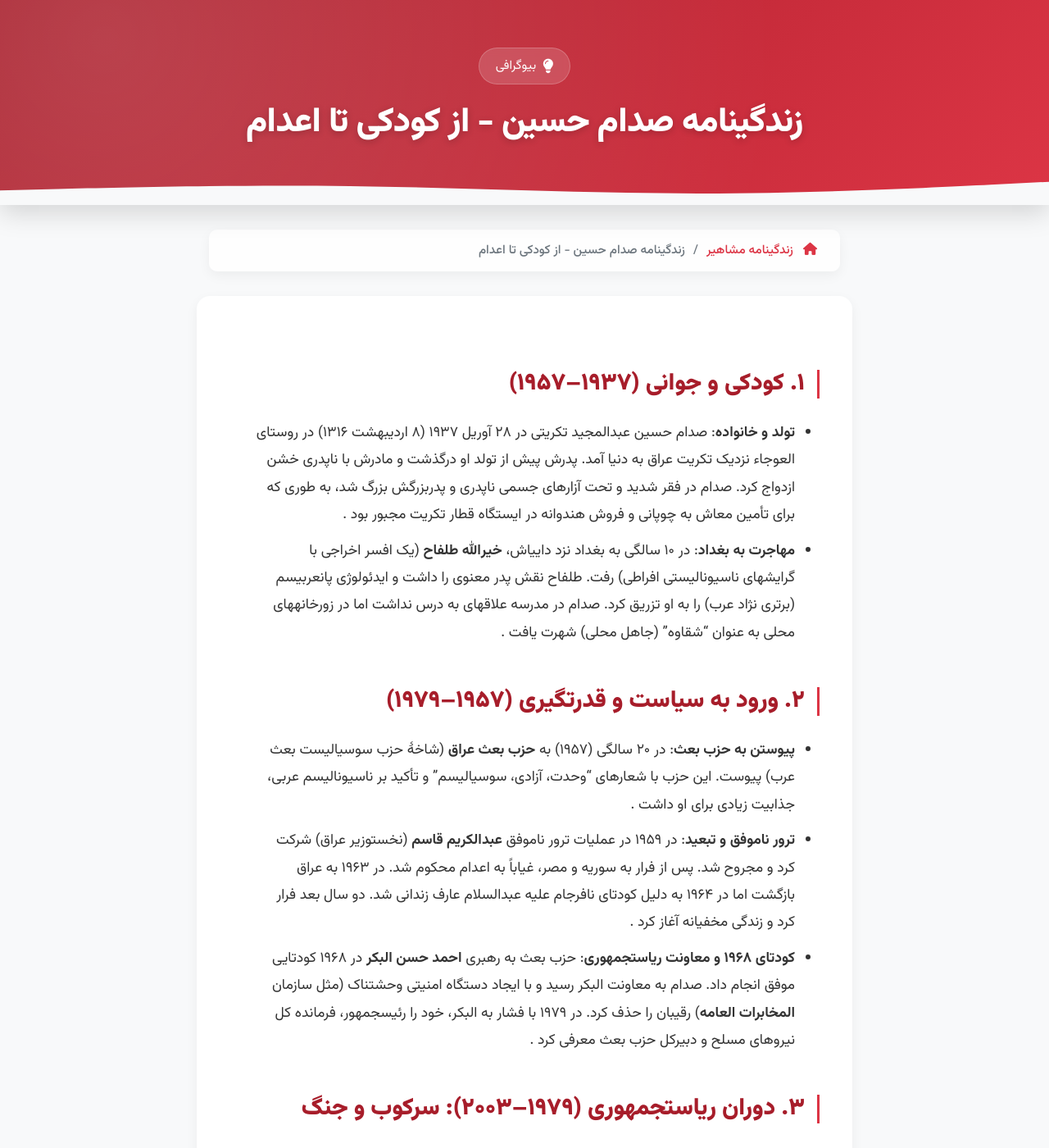
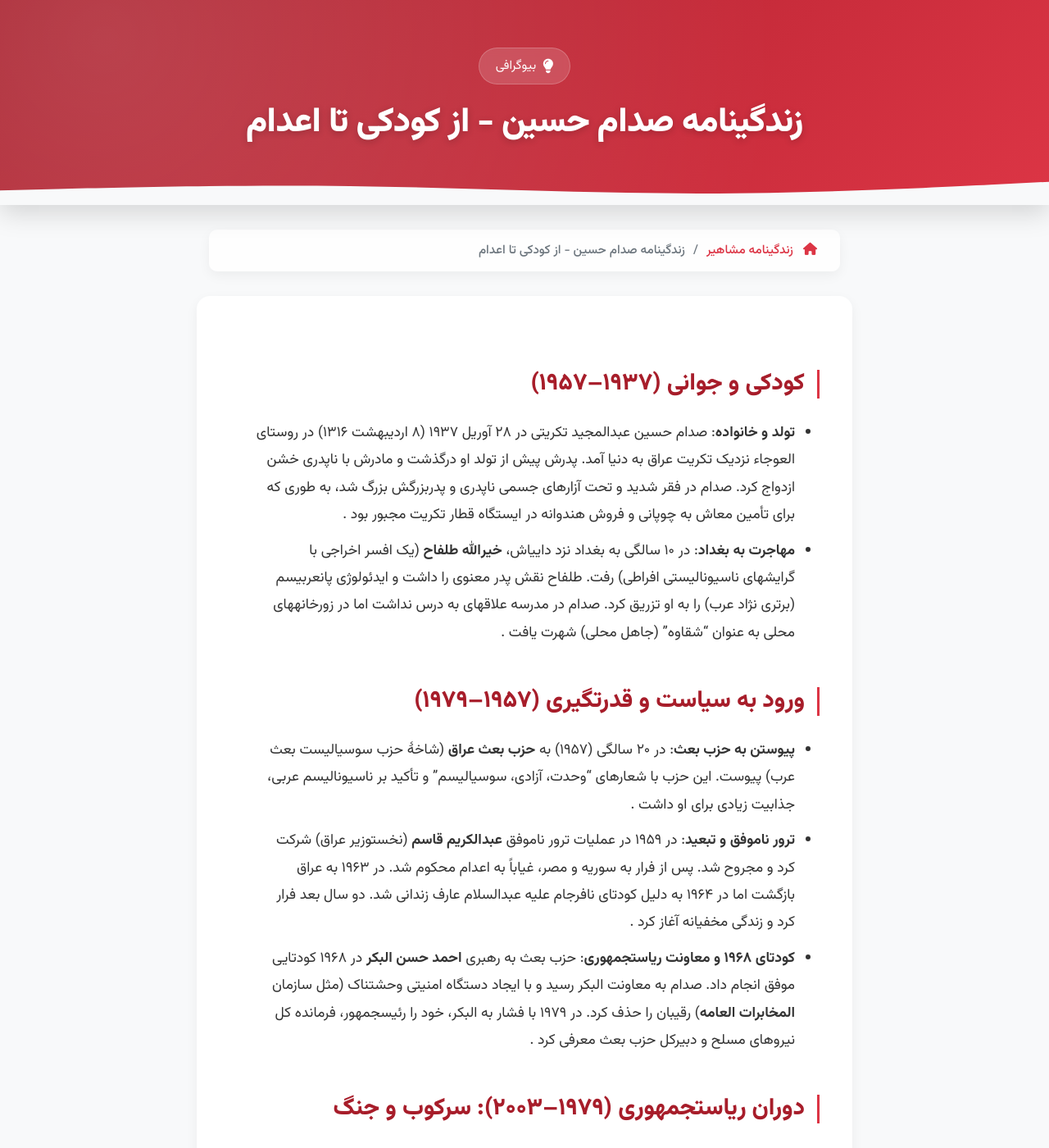
Before and after one commit to darkblog/darkblog.github.io, a Jekyll site: the page built from _posts/2025-7-3-34.md, in a window 1280 px wide and 1400 px high. Shown: the whole window at 82% size. Built offline with Jekyll 4.4.1, drawn with Linux system fonts in a browser that asks for light colours; some of the changed text lies outside the part shown.

Commit message:
Update 2025-7-3-34.md

```diff
--- a/_posts/2025-7-3-34.md
+++ b/_posts/2025-7-3-34.md
@@ -3,16 +3,16 @@ layout: post
 title: زندگینامه صدام حسین - از کودکی تا اعدام
 ---
 
-## **۱. کودکی و جوانی (۱۹۳۷–۱۹۵۷)**
+## کودکی و جوانی (۱۹۳۷–۱۹۵۷)
 - **تولد و خانواده**: صدام حسین عبدالمجید تکریتی در ۲۸ آوریل ۱۹۳۷ (۸ اردیبهشت ۱۳۱۶) در روستای العوجاء نزدیک تکریت عراق به دنیا آمد. پدرش پیش از تولد او درگذشت و مادرش با ناپدری خشن ازدواج کرد. صدام در فقر شدید و تحت آزارهای جسمی ناپدری و پدربزرگش بزرگ شد، به طوری که برای تأمین معاش به چوپانی و فروش هندوانه در ایستگاه قطار تکریت مجبور بود .
 - **مهاجرت به بغداد**: در ۱۰ سالگی به بغداد نزد داییاش، **خیرالله طلفاح** (یک افسر اخراجی با گرایشهای ناسیونالیستی افراطی) رفت. طلفاح نقش پدر معنوی را داشت و ایدئولوژی پانعربیسم (برتری نژاد عرب) را به او تزریق کرد. صدام در مدرسه علاقهای به درس نداشت اما در زورخانههای محلی به عنوان "شقاوه" (جاهل محلی) شهرت یافت .
 
-## **۲. ورود به سیاست و قدرتگیری (۱۹۵۷–۱۹۷۹)**
+## ورود به سیاست و قدرتگیری (۱۹۵۷–۱۹۷۹)
 - **پیوستن به حزب بعث**: در ۲۰ سالگی (۱۹۵۷) به **حزب بعث عراق** (شاخهٔ حزب سوسیالیست بعث عرب) پیوست. این حزب با شعارهای "وحدت، آزادی، سوسیالیسم" و تأکید بر ناسیونالیسم عربی، جذابیت زیادی برای او داشت .
 - **ترور ناموفق و تبعید**: در ۱۹۵۹ در عملیات ترور ناموفق **عبدالکریم قاسم** (نخستوزیر عراق) شرکت کرد و مجروح شد. پس از فرار به سوریه و مصر، غیاباً به اعدام محکوم شد. در ۱۹۶۳ به عراق بازگشت اما در ۱۹۶۴ به دلیل کودتای نافرجام علیه عبدالسلام عارف زندانی شد. دو سال بعد فرار کرد و زندگی مخفیانه آغاز کرد .
 - **کودتای ۱۹۶۸ و معاونت ریاستجمهوری**: حزب بعث به رهبری **احمد حسن البکر** در ۱۹۶۸ کودتایی موفق انجام داد. صدام به معاونت البکر رسید و با ایجاد دستگاه امنیتی وحشتناک (مثل سازمان **المخابرات العامه**) رقیبان را حذف کرد. در ۱۹۷۹ با فشار به البکر، خود را رئیسجمهور، فرمانده کل نیروهای مسلح و دبیرکل حزب بعث معرفی کرد .
 
-## **۳. دوران ریاستجمهوری (۱۹۷۹–۲۰۰۳): سرکوب و جنگ**
+## دوران ریاستجمهوری (۱۹۷۹–۲۰۰۳): سرکوب و جنگ
 - **پاکسازی داخلی**: در نخستین ماه ریاستجمهوری، **۶۸ تن از اعضای حزب بعث** را در یک جلسه علنی به اتهام خیانت اعدام کرد. این رویداد با فیلمبرداری پخش شد تا رعب ایجاد کند .
 - **سرکوب مذهبی و قومیتی**:
   - شیعیان: عزاداری محرم و پیادهروی اربعین را ممنوع کرد، حوزه علمیه نجف را تضعیف نمود و در قیام **انتفاضه شعبانیه** (۱۹۹۱) هزاران شیعه را کشت .
```
Also changed, not shown: other parts of _posts/2025-7-3-34.md (+3 -3 lines).
